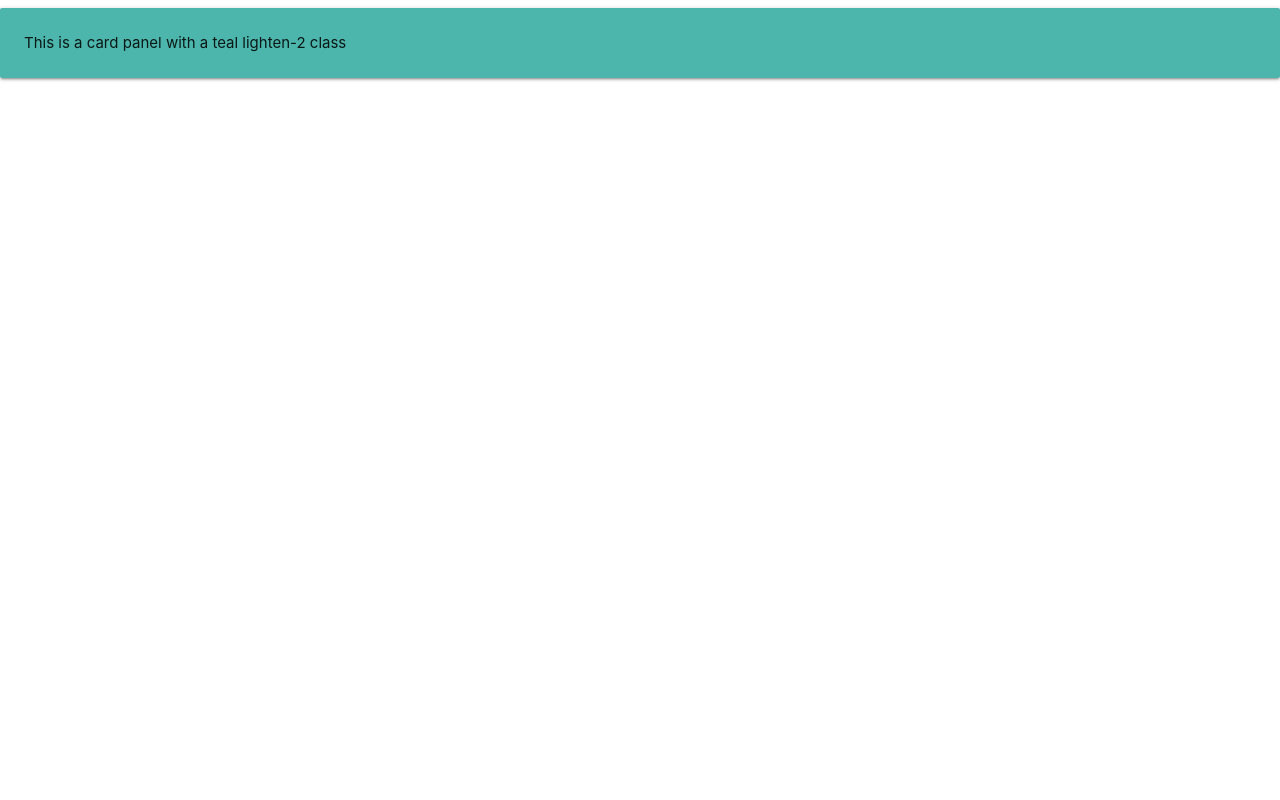
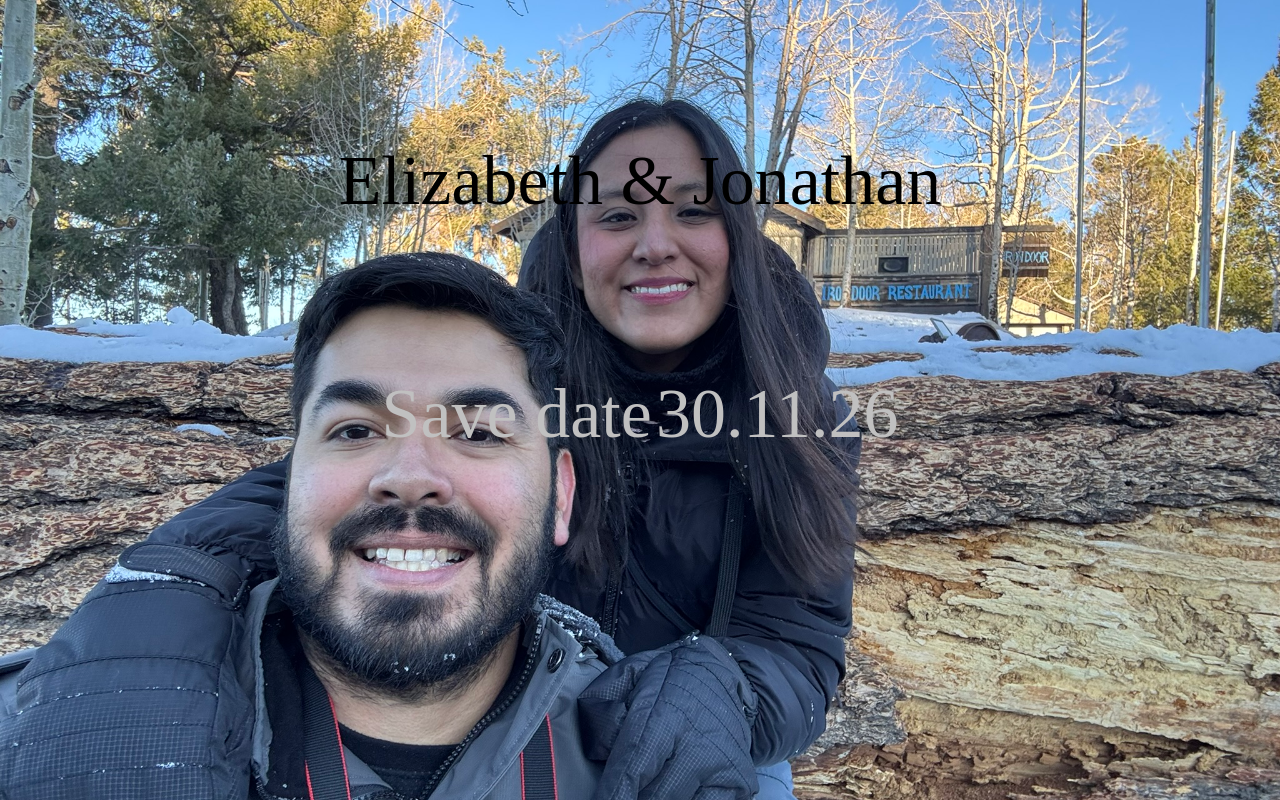
Before and after one commit to Jonath93/TemplateVirtualInvitation, a plain HTML site: page index.html in a window 1280 px wide. Drawn offline with nearby package versions, Linux system fonts and the light colour scheme; a web font is replaced by a local one.

Commit message:
firts-template

```diff
--- a/index.html
+++ b/index.html
@@ -1,16 +1,36 @@
 <!DOCTYPE html>
 <html lang="en">
+
 <head>
     <meta charset="UTF-8">
     <meta name="viewport" content="width=device-width, initial-scale=1.0">
     <title>Base Name</title>
     <!--Styles-->
     <link rel="stylesheet" href="https://cdnjs.cloudflare.com/ajax/libs/materialize/1.0.0/css/materialize.min.css">
+    <link rel="stylesheet" href="src/Styles/main.css">
+    <link rel="stylesheet" href="src/Styles/elements.css">
+    <link rel="preconnect" href="https://fonts.googleapis.com">
+    <link rel="preconnect" href="https://fonts.gstatic.com" crossorigin>
+    <link href="https://fonts.googleapis.com/css2?family=Monsieur+La+Doulaise&display=swap" rel="stylesheet">
 </head>
+
 <body>
-    <div class="card-panel teal lighten-2">This is a card panel with a teal lighten-2 class</div>
+    <div class="conteiner full-size">
+        <div class="principal-img row">
+            <div class="col s12 center-align text-size title-margin-top10">
+                <span class="text-family-monseiur text-size-default">Elizabeth & Jonathan</span>
+            </div>
+            <div class="col s12 center-align title-margin-top10">
+                <span class="text-family-monseiur text-size-default text-color-silver">Save date</span>
+                <span class="text-family-monseiur text-size-default text-color-silver">30.11.26</span>
+            </div>
+        </div>
+    </div>
+    <div class="container">
 
+    </div>
     <!--scripts-->
     <script src="https://cdnjs.cloudflare.com/ajax/libs/materialize/1.0.0/js/materialize.min.js"></script>
 </body>
+
 </html>
--- /dev/null
+++ b/src/Styles/elements.css
@@ -0,0 +1,3 @@
+.title-margin-top10 {
+    margin-top: 10%;
+}
--- /dev/null
+++ b/src/Styles/main.css
@@ -0,0 +1,53 @@
+.container {
+    display: flex;
+    flex-direction: column;
+}
+
+.item {
+    display: flexbox;
+    justify-content: center;
+}
+
+.text-family-monseiur {
+    font-family: "Monsieur La Doulaise", serif;
+    font-weight: 400;
+    font-style: normal;
+}
+
+.text-size-default {
+    font-size: 70px;
+    color: black;
+}
+
+.text-color-silver {
+    color: silver;
+}
+
+.full-size {
+    width: 100%;
+    height: 824px;
+}
+
+.principal-img {
+    background-image: url(/src/img/HomePictureVertical.JPEG);
+    background-size: cover;
+    background-repeat: no-repeat;
+    background-position: center center;
+    width: 100%;
+    height: 100%;
+}
+
+@media (min-width:600px) {
+    .full-size {
+        height: 800px;
+    }
+
+    .principal-img {
+        background-image: url(/src/img/homePicture.JPEG);
+        background-size: cover;
+        background-repeat: no-repeat;
+        background-position: center center;
+        width: 100%;
+        height: 100%;
+    }
+}
```
Also changed, not shown: src/img/HomePictureVertical.JPEG (added), src/img/homePicture.JPEG (added).
